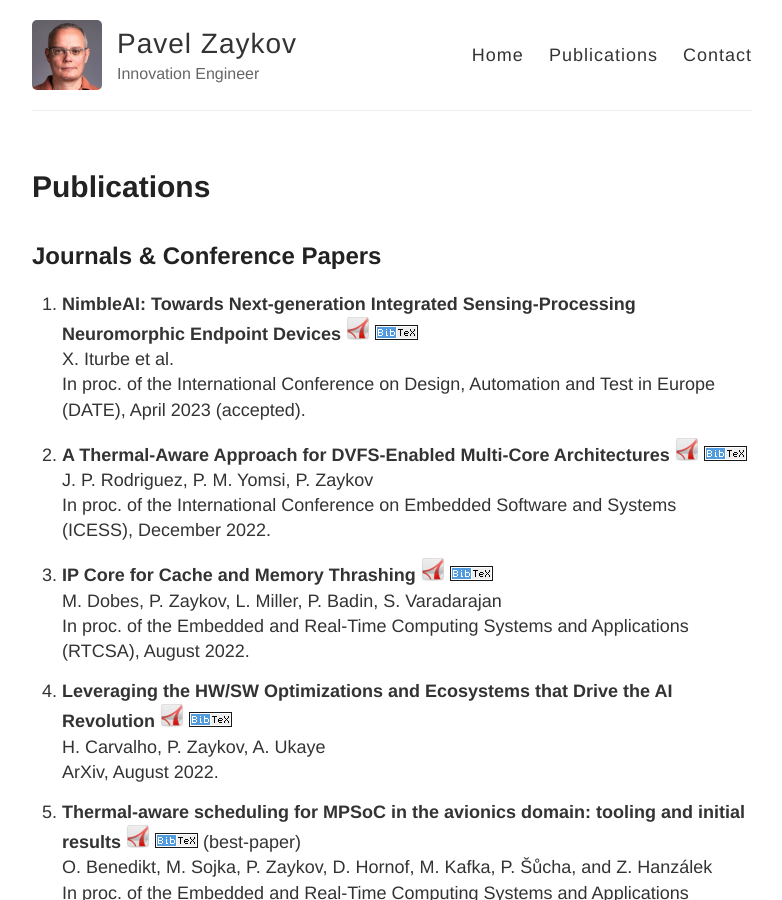
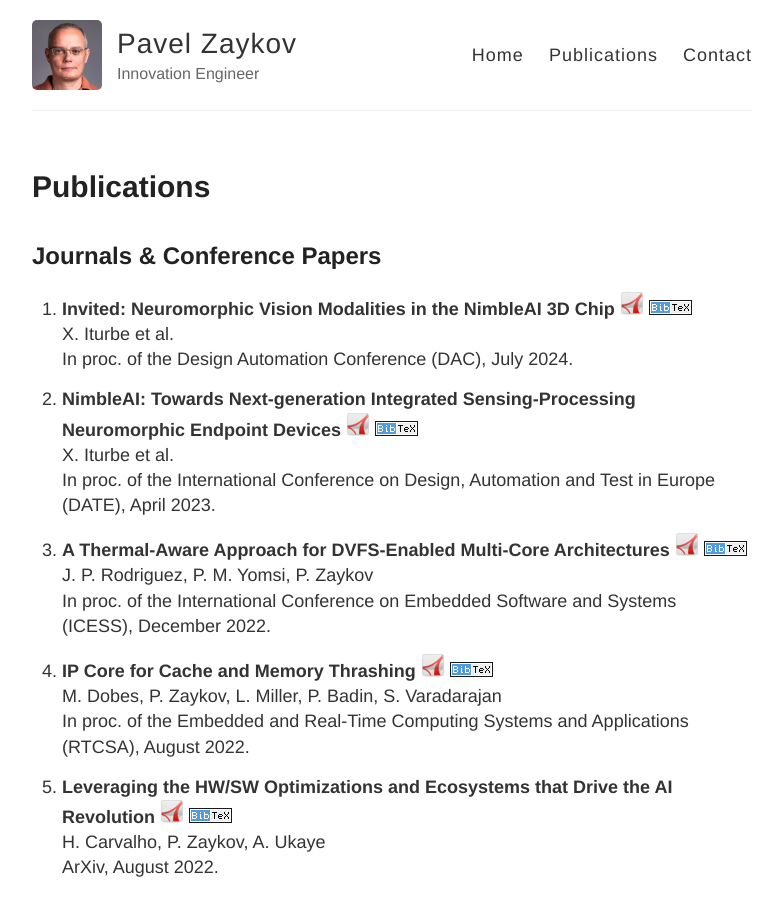
Before and after one commit to zaykov/web-page, a Jekyll site: the page built from publications.md, in a window 1280 px wide and 900 px high. Shown: the whole window, without its empty margins (248-1030 px from the left). Built offline with Jekyll 4.4.1, drawn with Linux system fonts in a browser that asks for light colours; comment, search, counter and statistics services are not loaded.

Commit message:
added the last 2 papers under the NimbleAI project.

```diff
--- a/publications.md
+++ b/publications.md
@@ -5,12 +5,20 @@ title: Publications
 
 ## Journals & Conference Papers
 
-1. **NimbleAI: Towards Next-generation Integrated Sensing-Processing Neuromorphic Endpoint Devices**
-<a href="" target="_blank"><img src="{{ site.url }}/images/pdf.png"></a>
+
+1. **Invited: Neuromorphic Vision Modalities in the NimbleAI 3D Chip**
+<a href="https://www.nimbleai.eu/wp-content/uploads/2024/07/DAC24_NimbleAI.pdf" target="_blank"><img src="{{ site.url }}/images/pdf.png"></a>
 <a href="" target="_blank"><img src="{{ site.url }}/images/bibtex.png"></a>
 <br>
 X. Iturbe et al.<br>
-In proc. of the International Conference on Design, Automation and Test in Europe (DATE), April 2023 (accepted).
+In proc. of the Design Automation Conference (DAC), July 2024.
+
+1. **NimbleAI: Towards Next-generation Integrated Sensing-Processing Neuromorphic Endpoint Devices**
+<a href="https://doi.org/10.23919/DATE56975.2023.10136952" target="_blank"><img src="{{ site.url }}/images/pdf.png"></a>
+<a href="{{ site.url }}/publications/bib/zaykov-2023-nimbleai.bib" target="_blank"><img src="{{ site.url }}/images/bibtex.png"></a>
+<br>
+X. Iturbe et al.<br>
+In proc. of the International Conference on Design, Automation and Test in Europe (DATE), April 2023.
 
 1. **A Thermal-Aware Approach for DVFS-Enabled Multi-Core Architectures**
 <a href="https://doi.org/10.1109/HPCC-DSS-SmartCity-DependSys57074.2022.00286" target="_blank"><img src="{{ site.url }}/images/pdf.png"></a>
@@ -275,7 +283,7 @@ US 20180239709 A1, August 2018.
 
 1. **Worst-Case Execution Time Statistical Tool**
 <a href="https://www.freepatentsonline.com/20160247081.pdf" target="_blank"> <img src="{{ site.url }}/images/pdf.png"></a>
-<a href="{{ site.url }}/publications/bib/zaykov-2016-wcet.bib" target="_blank"><img src="{{ site.url }}/images/bibtex.png"></a>
+<a href="{{ site.url }}/publications/bib/zaykov-2016-wcet	.bib" target="_blank"><img src="{{ site.url }}/images/bibtex.png"></a>
 <br>
 P. G. Zaykov, J. Smid, and J. Kubalcik<br>
 US 20160247081 A1, August 2016.
```
Also changed, not shown: publications/bib/zaykov-2024-nimbleai.bib (added, +8 -0 lines).
